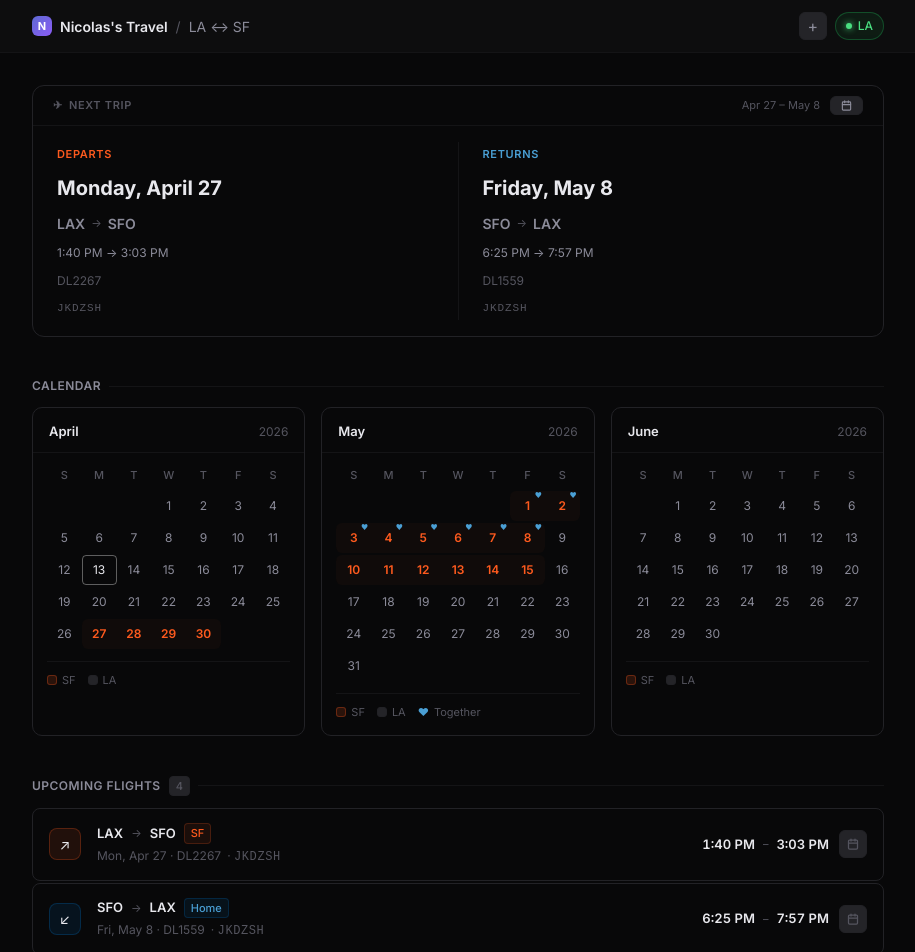
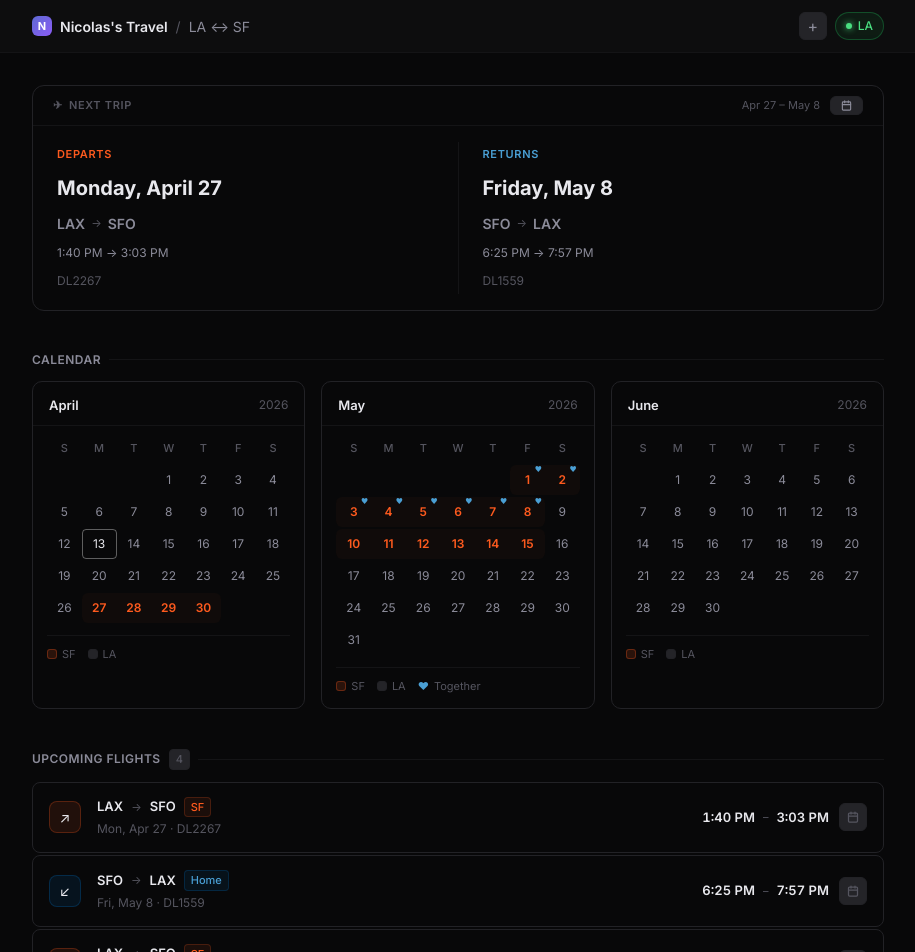
Before and after one commit to nicolatonthat-dev/travelschedule, a Next.js app: page / in a window 1280 px wide. Shown: the top 952 px of the page, without its empty margins (182-1097 px from the left). Built offline with nearby package versions, Linux system fonts and the light colour scheme.

Commit message:
removed confirmation numbers

```diff
--- a/app/components/AddModal.tsx
+++ b/app/components/AddModal.tsx
@@ -21,7 +21,6 @@ export default function AddModal({ onAddFlight, onAddPeriod }: AddModalProps) {
   const [airline, setAirline] = useState("");
   const [departure, setDeparture] = useState("");
   const [arrival, setArrival] = useState("");
-  const [confirmation, setConfirmation] = useState("");
 
   // Period form
   const [who, setWho] = useState<"nicolas" | "taylor">("nicolas");
@@ -42,11 +41,10 @@ export default function AddModal({ onAddFlight, onAddPeriod }: AddModalProps) {
       arrival: arrival || "TBD",
       departureAirport: isOutbound ? "LAX" : "SFO",
       arrivalAirport: isOutbound ? "SFO" : "LAX",
-      confirmation: confirmation || undefined,
     };
     onAddFlight(flight);
     setOpen(false);
-    setDate(""); setFlightNumber(""); setAirline(""); setDeparture(""); setArrival(""); setConfirmation("");
+    setDate(""); setFlightNumber(""); setAirline(""); setDeparture(""); setArrival("");
   }
 
   function handleAddPeriod() {
@@ -124,9 +122,6 @@ export default function AddModal({ onAddFlight, onAddPeriod }: AddModalProps) {
                 <FormRow label="Arrives">
                   <input type="time" value={arrival} onChange={(e) => setArrival(e.target.value)} style={inputStyle} />
                 </FormRow>
-                <FormRow label="Confirmation">
-                  <input type="text" placeholder="JKDZSH" value={confirmation} onChange={(e) => setConfirmation(e.target.value.toUpperCase())} style={inputStyle} />
-                </FormRow>
                 <button onClick={handleAddFlight} disabled={!date || !flightNumber} style={submitStyle(!date || !flightNumber)}>
                   Add Flight
                 </button>
--- a/app/components/FlightCard.tsx
+++ b/app/components/FlightCard.tsx
@@ -43,7 +43,6 @@ function buildFlightGCalUrl(flight: Flight) {
     `Flight: ${flight.flightNumber}`,
     flight.departure !== "TBD" ? `Departure: ${formatTime(flight.departure)}` : "Departure: TBD",
     flight.arrival !== "TBD" ? `Arrival: ${formatTime(flight.arrival)}` : "Arrival: TBD",
-    flight.confirmation ? `Confirmation: ${flight.confirmation}` : "",
     flight.airline ? `Airline: ${flight.airline}` : "",
   ].filter(Boolean).join("\n");
 
@@ -127,11 +126,6 @@ export default function FlightCard({ flight, onClick }: FlightCardProps) {
         </div>
         <div style={{ fontSize: 12, color: "var(--text-tertiary)" }}>
           {formatDate(flight.date)} · {flight.flightNumber}
-          {flight.confirmation && (
-            <span style={{ marginLeft: 6, color: "var(--text-tertiary)" }}>
-              · <span style={{ fontFamily: "monospace", letterSpacing: "0.05em" }}>{flight.confirmation}</span>
-            </span>
-          )}
         </div>
       </div>
 
--- a/app/components/FlightDetailModal.tsx
+++ b/app/components/FlightDetailModal.tsx
@@ -17,7 +17,6 @@ export default function FlightDetailModal({ flight, onSave, onDelete, onClose }:
   const [airline, setAirline] = useState(flight.airline);
   const [departure, setDeparture] = useState(flight.departure === "TBD" ? "" : flight.departure);
   const [arrival, setArrival] = useState(flight.arrival === "TBD" ? "" : flight.arrival);
-  const [confirmation, setConfirmation] = useState(flight.confirmation ?? "");
   const [confirmingDelete, setConfirmingDelete] = useState(false);
 
   function handleSave() {
@@ -33,7 +32,6 @@ export default function FlightDetailModal({ flight, onSave, onDelete, onClose }:
       arrival: arrival || "TBD",
       departureAirport: isOutbound ? "LAX" : "SFO",
       arrivalAirport: isOutbound ? "SFO" : "LAX",
-      confirmation: confirmation || undefined,
     });
     onClose();
   }
@@ -76,9 +74,6 @@ export default function FlightDetailModal({ flight, onSave, onDelete, onClose }:
           </FormRow>
           <FormRow label="Arrives">
             <input type="time" value={arrival} onChange={(e) => setArrival(e.target.value)} style={inputStyle} />
-          </FormRow>
-          <FormRow label="Confirmation">
-            <input type="text" placeholder="Optional" value={confirmation} onChange={(e) => setConfirmation(e.target.value.toUpperCase())} style={inputStyle} />
           </FormRow>
         </div>
 
--- a/app/data/travel.ts
+++ b/app/data/travel.ts
@@ -10,7 +10,6 @@ export interface Flight {
   arrival: string;   // HH:MM
   departureAirport: string;
   arrivalAirport: string;
-  confirmation?: string;
   notes?: string;
 }
 
@@ -39,7 +38,6 @@ export const flights: Flight[] = [
     direction: "LA → SF",
     flightNumber: "DL2267",
     airline: "Delta Air Lines",
-    confirmation: "JKDZSH",
     departure: "13:40",
     arrival: "15:03",
     departureAirport: "LAX",
@@ -51,7 +49,6 @@ export const flights: Flight[] = [
     direction: "SF → LA",
     flightNumber: "DL1559",
     airline: "Delta Air Lines",
-    confirmation: "JKDZSH",
     departure: "18:25",
     arrival: "19:57",
     departureAirport: "SFO",
--- a/app/page.tsx
+++ b/app/page.tsx
@@ -438,10 +438,8 @@ function buildGCalUrl(trip: TravelPeriod, outbound: Flight, returnFlight?: Fligh
   const details = [
     `✈ Departs: ${outbound.departureAirport} → ${outbound.arrivalAirport} on ${trip.start}`,
     outbound.departure !== "TBD" ? `  ${formatTime12(outbound.departure)} → ${formatTime12(outbound.arrival)} · ${outbound.flightNumber}` : `  ${outbound.flightNumber}`,
-    outbound.confirmation ? `  Confirmation: ${outbound.confirmation}` : "",
     returnFlight ? `\n↩ Returns: ${returnFlight.departureAirport} → ${returnFlight.arrivalAirport} on ${trip.end}` : "",
     returnFlight && returnFlight.departure !== "TBD" ? `  ${formatTime12(returnFlight.departure)} → ${formatTime12(returnFlight.arrival)} · ${returnFlight.flightNumber}` : "",
-    returnFlight?.confirmation ? `  Confirmation: ${returnFlight.confirmation}` : "",
   ].filter(Boolean).join("\n");
 
   const params = new URLSearchParams({
@@ -491,12 +489,6 @@ function FlightLeg({ label, flight, color }: { label: string; flight: Flight; co
         {flight.flightNumber}
       </div>
 
-      {/* Confirmation ID */}
-      {flight.confirmation && (
-        <div style={{ fontSize: 11, color: "var(--text-tertiary)", fontFamily: "monospace", letterSpacing: "0.08em" }}>
-          {flight.confirmation}
-        </div>
-      )}
     </div>
   );
 }
```
